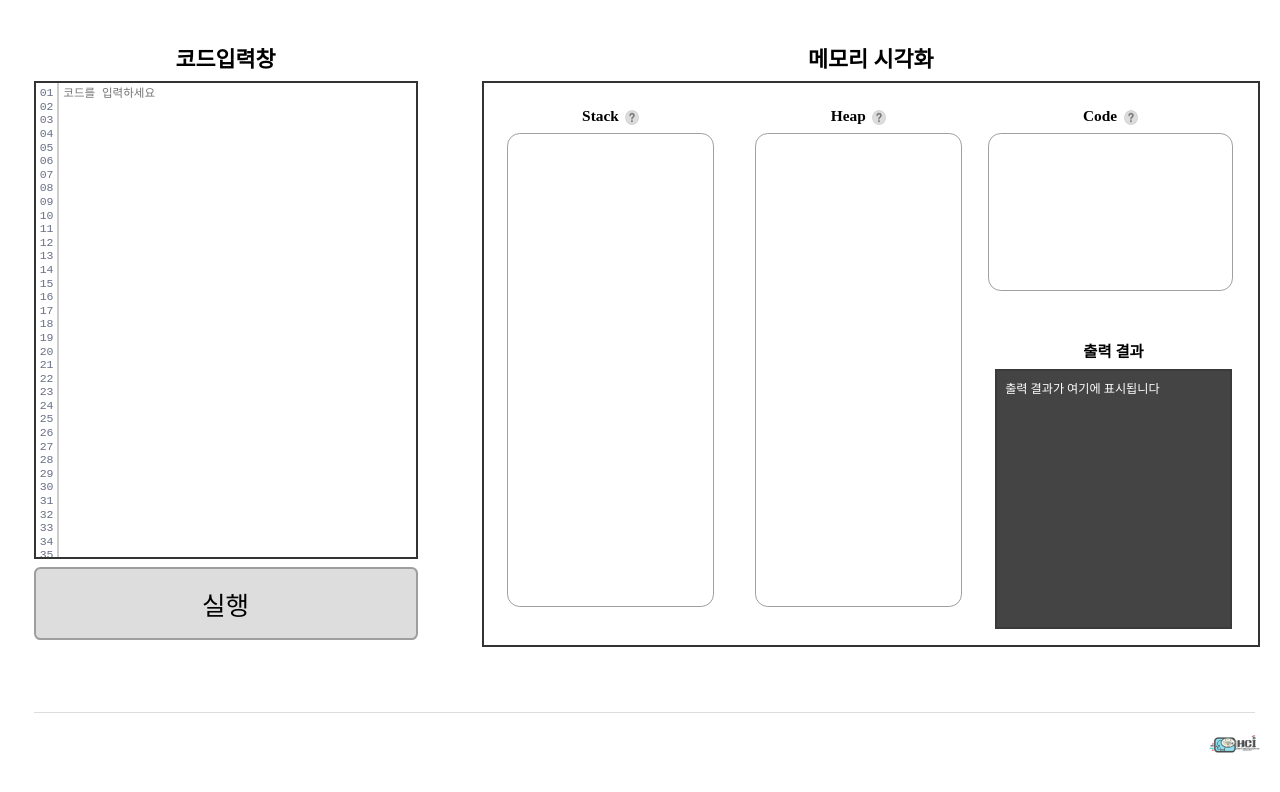
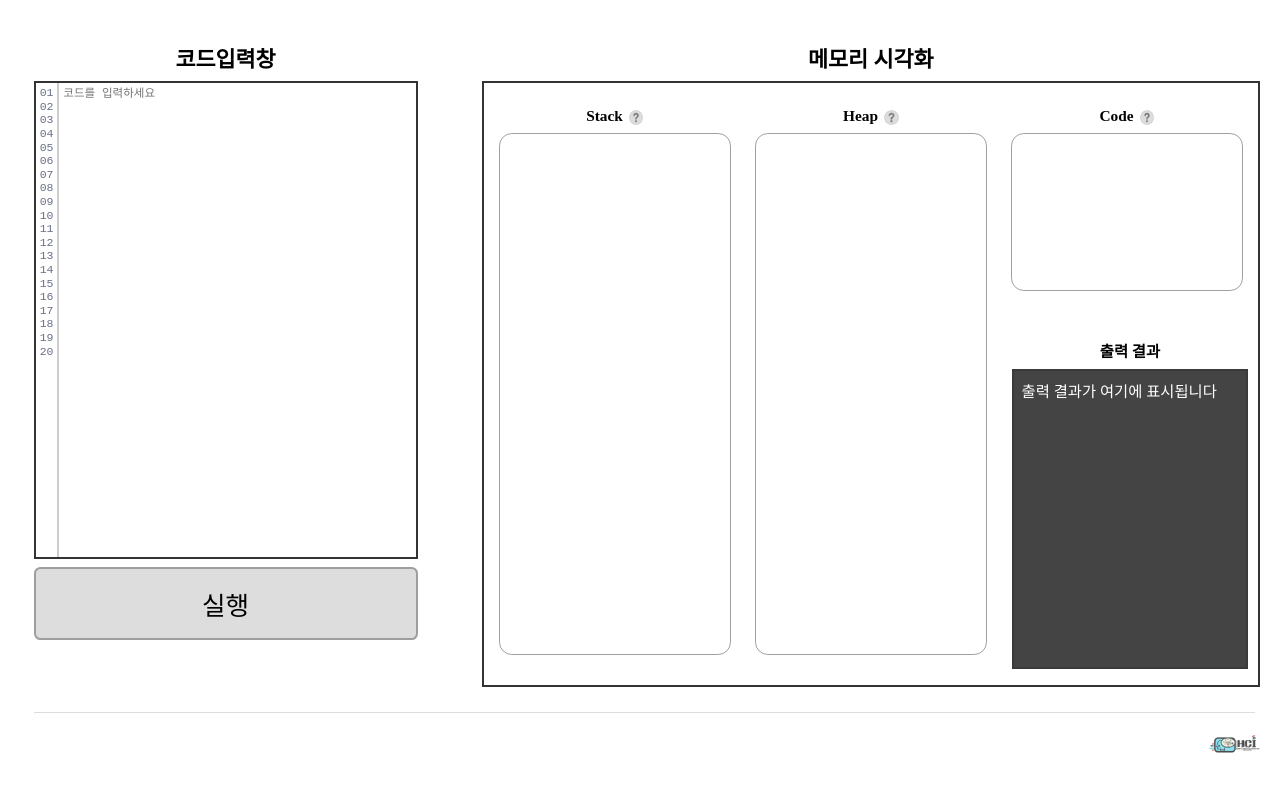
Before and after one commit to camaro13/CeeVizor, a React (Create React App) app in the folder Frontend/: page / in a window 1280 px wide. Shown: the top 792 px of the page. Built offline with nearby package versions, Linux system fonts and the light colour scheme.

Commit message:
stack, data fix

```diff
--- a/Frontend/src/App.css
+++ b/Frontend/src/App.css
@@ -7,17 +7,20 @@
   position: relative;
 }
 
+
 .left-panel {
   display: flex;
   flex-direction: column;
   width: 30vw;
 }
 
+
 .left-panel h2 {
   text-align: center;
   margin-bottom: 1vh;
   font-size: 1.7vw;
 }
+
 
 .scrollable-container {
   display: flex;
@@ -26,6 +29,7 @@
   border: 0.2vw solid #333;
   background-color: #fff;
 }
+
 
 .line-numbers {
   width: 1.4vw;
@@ -41,10 +45,12 @@
   overflow: hidden;
 }
 
+
 .line-number {
   pointer-events: none;
   height: 1.7vh;
 }
+
 
 .code-input {
   flex: 1;
@@ -62,6 +68,7 @@
   box-sizing: border-box;
 }
 
+
 .left-panel button {
   margin-top: 1vh;
   width: 30vw;
@@ -74,6 +81,7 @@
   border-radius: 0.5vw;
 }
 
+
 .right-panel {
   text-align: center;
   flex-grow: 1;
@@ -81,11 +89,13 @@
 
 }
 
+
 .right-panel h2 {
   text-align: center;
   font-size: 1.7vw;
   margin-bottom: 1vh;
 }
+
 
 .memory-container {
   border: 0.2vw solid #333;
@@ -94,11 +104,13 @@
   width: 58vw;
 }
 
+
 .memory-row {
   display: flex;
   gap: 2vw;
   align-items: flex-start;
 }
+
 
 .mem-section {
   display: flex;
@@ -107,17 +119,20 @@
   width: 18vw;
   min-height: 24vh;
 
+
 }
+
 
 .mem-box {
   border: 0.12vw solid #a0a0a0;
   border-radius: 1vw;
   flex-grow: 3;
-  min-height: 59vh;
+  min-height: 65vh;
   display: flex;
   flex-direction: column;
-  width: 16vw;
+  width: 18vw;
 }
+
 
 .mem-title {
   padding: 1vh 2vw;
@@ -125,10 +140,17 @@
   font-size: 1.2vw;
 }
 
+
 .mem-content {
   flex-grow: 1;
-  padding: 10vh;
+  padding: 2vh;
+  display: flex;
+  flex-direction: column;
+  justify-content: flex-start;
+  width: 90%;
 }
+
+
 
 .right-column {
   display: flex;
@@ -138,11 +160,13 @@
   width: 20vw;
 }
 
+
 .code-box {
-  min-height: 3vh;
-  height: 12vh;
+  min-height: 6vh !important;
+  height: 12vh !important;
   width: 19vw;
 }
+
 
 .output-area {
   flex-grow: 12;
@@ -151,17 +175,19 @@
   width: 18.5vw;
 }
 
+
 .output-box {
   text-align: left;
   border: 0.2vw solid #3a3a3a;
   background-color: #444;
   color: #fff;
   padding: 1vh;
-  height: 30vh;
+  height: 35vh;
   overflow-y: auto;
   white-space: pre-line;
-  font-size: 0.95vw;
+  font-size: 1.2vw;
 }
+
 
 .hci-logo {
   position: absolute;
@@ -172,12 +198,14 @@
   opacity: 0.7;
 }
 
+
 .bottom-divider {
   width: 318%;
   height: 1px;
   background-color: #ddd;
   margin-top: 9vh;
 }
+
 
 .help-icon {
   width: 1.1vw;
@@ -186,3 +214,94 @@
   vertical-align: middle;
   cursor: pointer;
 }
+
+
+
+/* StackGraph.css */
+.stack-graph {
+  display: flex;
+  flex-direction: column-reverse;
+  justify-content: flex-end;
+}
+
+
+.stack-frame {
+  background-color: #d0f0e0;
+  margin: 4px 0;
+  padding: 6px;
+  border: 1px solid #888;
+  border-radius: 6px;
+}
+
+
+.stack-variable {
+  font-family: 'Courier New', monospace;
+  font-size: 0.85vw;
+  margin: 2px 0;
+}
+
+
+.stack-variable-container {
+  display: flex;
+  flex-direction: column-reverse; /* 아래에서 위로 쌓임 */
+  gap: 6px;
+}
+
+
+/* HeapGraph.css */
+.heap-graph {
+  display: flex;
+  flex-direction: column;
+  gap: 6px;
+}
+
+
+.heap-block {
+  background-color: #fdf7d6;
+  border: 1px solid #aaa;
+  border-radius: 6px;
+  padding: 6px 10px;
+  font-family: 'Courier New', monospace;
+  font-size: 0.9vw;
+}
+
+
+.mem-section {
+  display: flex;
+  flex-direction: column;
+  align-items: center;
+  width: 18vw;
+  min-height: 24vh;
+}
+
+
+.mem-box {
+  border: 0.12vw solid #a0a0a0;
+  border-radius: 1vw;
+  flex-grow: 3;
+  min-height: 65vh;
+  display: flex;
+  flex-direction: column;
+  width: 18vw;
+}
+
+.mem-title {
+  padding: 1vh 2vw;
+  font-weight: bold;
+  font-size: 1.2vw;
+}
+
+
+.mem-content {
+  flex-grow: 1;
+  padding: 2vh;
+  display: flex;
+  flex-direction: column;
+  justify-content: flex-start;
+  width: 90%;
+}
+.stack-area {
+  display: flex;
+  flex-direction: column-reverse;
+  justify-content: flex-start;
+}
--- a/Frontend/src/App.jsx
+++ b/Frontend/src/App.jsx
@@ -1,10 +1,43 @@
 import React, { useRef, useState } from 'react';
 import './App.css';
+import { parseCodeToSteps } from './utils/parseCodeToSteps';
+import StackGraph from './components/StackGraph';
+import HeapGraph from './components/HeapGraph';
+import DataGraph from './components/DataGraph';
 
 function App() {
   const [code, setCode] = useState('');
+  const [steps, setSteps] = useState([]);
+  const [stepIndex, setStepIndex] = useState(0);
   const inputRef = useRef(null);
   const lineRef = useRef(null);
+
+  const handleRun = () => {
+    const trimmedCode = code.trim();
+    if (!trimmedCode) {
+      alert('코드를 입력해주세요.');
+      return;
+    }
+
+    const generatedSteps = parseCodeToSteps(trimmedCode);
+    if (!generatedSteps || generatedSteps.length === 0) {
+      alert('분석된 실행 단계가 없습니다.');
+      return;
+    }
+
+    setSteps(generatedSteps);
+    setStepIndex(0);
+
+    let current = 0;
+    const interval = setInterval(() => {
+      current += 1;
+      if (current >= generatedSteps.length) {
+        clearInterval(interval);
+      } else {
+        setStepIndex(current);
+      }
+    }, 1000);
+  };
 
   const handleScroll = () => {
     if (inputRef.current && lineRef.current) {
@@ -13,14 +46,17 @@ function App() {
   };
 
   const generateLineNumbers = () => {
-    const lineCount = Math.max(code.split('\n').length, 200);
+    const lineCount = Math.max(code.split('\n').length, 20);
     return Array.from({ length: lineCount }, (_, i) => (
       <div className="line-number" key={i}>{String(i + 1).padStart(2, '0')}</div>
     ));
   };
 
+  const currentStep = steps[stepIndex] || { stack: [], heap: [], output: '', data: [], code: null };
+
   return (
     <div className="container">
+      {/* 좌측: 코드 입력창 */}
       <div className="left-panel">
         <h2>코드입력창</h2>
         <div className="scrollable-container">
@@ -36,51 +72,66 @@ function App() {
             onScroll={handleScroll}
           />
         </div>
-        <button>실행</button>
+        <button onClick={handleRun}>실행</button>
         <div className="bottom-divider" />
       </div>
 
+      {/* 우측: 메모리 시각화 패널 */}
       <div className="right-panel">
         <h2>메모리 시각화</h2>
         <div className="memory-container">
           <div className="memory-row">
+
+            {/* ✅ Stack 영역 */}
             <div className="mem-section">
               <div className="mem-title">
                 Stack
                 <img src="/question_mark.png" alt="스택 정보" className="help-icon" title="스택 정보" />
               </div>
               <div className="mem-box">
-                <div className="mem-content"></div>
+                <div className="mem-content stack-area">{/* 핵심: 아래→위 쌓임 */}
+                  <StackGraph stack={currentStep.stack} />
+                </div>
                 <img src="/hci_logo.png" alt="HCI Logo" className="hci-logo" />
               </div>
             </div>
 
+            {/* Heap 영역 */}
             <div className="mem-section">
               <div className="mem-title">
                 Heap
                 <img src="/question_mark.png" alt="힙 정보" className="help-icon" title="힙 정보" />
               </div>
               <div className="mem-box">
-                <div className="mem-content"></div>
+                <div className="mem-content">
+                  <HeapGraph heap={currentStep.heap} />
+                </div>
               </div>
             </div>
 
+            {/* Data(Code) 시각화 영역 */}
             <div className="right-column">
               <div className="mem-section">
                 <div className="mem-title">
                   Code
-                  <img src="/question_mark.png" alt="코드 정보" className="help-icon" title="코드 정보" />
+                  <img src="/question_mark.png" alt="코드 정보" className="help-icon" title="코드 및 데이터" />
                 </div>
                 <div className="mem-box code-box">
-                  <div className="mem-content"></div>
+                  <div className="mem-content">
+                    <DataGraph data={currentStep.data} />
+                  </div>
                 </div>
               </div>
 
+              {/* 출력 결과 영역 */}
               <div className="output-area">
                 <div className="mem-title">출력 결과</div>
-                <div className="output-box">출력 결과가 여기에 표시됩니다</div>
+                <div className="output-box">
+                  {currentStep.output || '출력 결과가 여기에 표시됩니다'}
+                </div>
               </div>
             </div>
+
           </div>
         </div>
       </div>
--- /dev/null
+++ b/Frontend/src/components/DataGraph.css
@@ -0,0 +1,23 @@
+.data-graph {
+  display: flex;
+  flex-direction: column;
+  font-family: 'Courier New', monospace;
+  font-size: 1rem;
+  color: #333;
+  padding: 12px 16px;
+  background: #f7faff;
+  border: 1.5px solid #a0bfd4;
+  border-radius: 12px;
+  box-sizing: border-box;
+  width: 100%;
+  word-break: break-word;
+}
+
+.data-variable {
+  font-size: 1.04rem;
+  background: none;
+  border-radius: 6px;
+  padding: 0;
+  margin: 0;
+  border: none;
+}
--- /dev/null
+++ b/Frontend/src/components/DataGraph.jsx
@@ -0,0 +1,19 @@
+import React from 'react';
+import './DataGraph.css';
+
+function DataGraph({ data = [] }) {
+  if (!data || data.length === 0) return null;
+
+  // 여러 값이 필요하면 map, 하나만 있으면 단일 출력
+  return (
+    <div className="data-graph">
+      {data[0] && (
+        <div className="data-variable">
+          {data[0].key} = {data[0].value}
+        </div>
+      )}
+    </div>
+  );
+}
+
+export default DataGraph;
--- /dev/null
+++ b/Frontend/src/components/HeapGraph.css
@@ -0,0 +1,21 @@
+.heap-graph {
+  display: flex;
+  flex-direction: column;
+  justify-content: flex-start;
+  align-items: stretch;
+  gap: 10px;
+}
+
+.heap-block {
+  background-color: #fdf7d6;
+  border: 2px solid #aaa;
+  border-radius: 12px;
+  padding: 10px 16px;
+  font-family: 'Courier New', monospace;
+  font-size: 1.1rem;
+  width: 100%;
+  text-align: left;
+  box-sizing: border-box;
+  max-width: 100%;
+  word-break: break-word;
+}
--- /dev/null
+++ b/Frontend/src/components/HeapGraph.jsx
@@ -0,0 +1,17 @@
+import './HeapGraph.css';
+
+function HeapGraph({ heap }) {
+  if (!heap || heap.length === 0) return null;
+
+  return (
+    <div className="heap-graph">
+      {heap.map((block, idx) => (
+        <div className="heap-block" key={idx}>
+          {block.label} = {block.value}
+        </div>
+      ))}
+    </div>
+  );
+}
+
+export default HeapGraph;
--- /dev/null
+++ b/Frontend/src/components/StackGraph.css
@@ -0,0 +1,32 @@
+.stack-graph {
+  display: flex;
+  flex-direction: column-reverse;
+  gap: 10px;
+}
+
+.stack-frame {
+  background-color: #d0f0e0;
+  padding: 12px 18px;
+  border: 2px solid #888;
+  border-radius: 12px;
+  font-family: 'Courier New', monospace;
+  font-size: 1.2rem;
+  width: 100%;
+  box-sizing: border-box;
+  word-break: break-word;
+  white-space: pre-wrap;
+}
+
+.stack-variable-container {
+  display: flex;
+  flex-direction: column-reverse; /* ✅ 핵심 */
+  gap: 6px;
+}
+
+
+.stack-variable {
+  font-family: 'Courier New', monospace;
+  font-size: 1.2rem;
+  white-space: pre-wrap;
+  word-break: break-word;
+}
--- /dev/null
+++ b/Frontend/src/components/StackGraph.jsx
@@ -0,0 +1,22 @@
+import './StackGraph.css';
+
+function StackGraph({ stack }) {
+  if (!stack || stack.length === 0) return null;
+  return (
+    <div className="stack-graph">
+      {stack.map((frame, idx) => (
+        <div className="stack-frame" key={idx}>
+          <div className="stack-variable-container">
+            {frame.variables.map((v, i) => (
+              <div className="stack-variable" key={i}>
+                {v.key} = {v.value}
+              </div>
+            ))}
+          </div>
+        </div>
+      ))}
+    </div>
+  );
+}
+
+export default StackGraph;
--- /dev/null
+++ b/Frontend/src/utils/parseCodeToSteps.js
@@ -0,0 +1,150 @@
+export function parseCodeToSteps(code) {
+  if (!code.trim()) return [];
+
+  const steps = [];
+  const arrValues = [1, 2, 3, 4, 5];
+
+  // ✅ 항상 유지되는 Data 영역 전역 변수
+  const dataSection = [
+    { key: 'global_var', value: 100 }
+  ];
+
+  // 🧾 스텝 0: main 함수 진입
+  steps.push({
+    stack: [
+      {
+        function: 'main',
+        variables: [
+          { key: 'n', value: 5 }
+        ]
+      }
+    ],
+    heap: [],
+    output: '',
+    code: {
+      line: 12,
+      text: 'int n = 5;'
+    },
+    data: dataSection
+  });
+
+  // 💡 스텝 1~5: heap_arr 점진적 할당
+  for (let i = 0; i < arrValues.length; i++) {
+    const heapBlocks = [];
+    for (let j = 0; j <= i; j++) {
+      heapBlocks.push({ label: `heap_arr[${j}]`, value: arrValues[j] });
+    }
+
+    steps.push({
+      stack: [
+        {
+          function: 'main',
+          variables: [
+            { key: 'heap_arr', value: `[${arrValues.slice(0, i + 1).join(', ')}${i < 4 ? ', ...' : ''}]` },
+            { key: 'n', value: 5 }
+          ]
+        }
+      ],
+      heap: heapBlocks,
+      output: '',
+      code: {
+        line: 15,
+        text: `heap_arr[${i}] = ${i + 1};`
+      },
+      data: dataSection
+    });
+  }
+
+  // ✅ 스텝 6: print_sum 진입
+  steps.push({
+    stack: [
+      {
+        function: 'main',
+        variables: [
+          { key: 'heap_arr', value: '[1, 2, 3, 4, 5]' },
+          { key: 'n', value: 5 }
+        ]
+      },
+      {
+        function: 'print_sum',
+        variables: [
+          { key: 'sum', value: 0 },
+          { key: 'i', value: 0 }
+        ]
+      }
+    ],
+    heap: arrValues.map((v, idx) => ({ label: `heap_arr[${idx}]`, value: v })),
+    output: '',
+    code: {
+      line: 6,
+      text: 'void print_sum(int *arr, int size) { ... }'
+    },
+    data: dataSection
+  });
+
+  // ⏱️ 스텝 7 ~ 11: 합계 누적 중
+  let sum = 0;
+  for (let i = 0; i < 5; i++) {
+    sum += arrValues[i];
+
+    steps.push({
+      stack: [
+        {
+          function: 'main',
+          variables: [
+            { key: 'heap_arr', value: '[1, 2, 3, 4, 5]' },
+            { key: 'n', value: 5 }
+          ]
+        },
+        {
+          function: 'print_sum',
+          variables: [
+            { key: 'sum', value: sum },
+            { key: 'i', value: i + 1 }
+          ]
+        }
+      ],
+      heap: arrValues.map((v, idx) => ({ label: `heap_arr[${idx}]`, value: v })),
+      output: '',
+      code: {
+        line: 9,
+        text: `sum += arr[${i}];`
+      },
+      data: dataSection
+    });
+  }
+
+  // 🖨️ 스텝 12: printf 출력
+  steps.push({
+    stack: [
+      {
+        function: 'main',
+        variables: [
+          { key: 'heap_arr', value: '[1, 2, 3, 4, 5]' },
+          { key: 'n', value: 5 }
+        ]
+      }
+    ],
+    heap: [],
+    output: '합계: 15\n',
+    code: {
+      line: 10,
+      text: 'printf("합계: %d\\n", sum);'
+    },
+    data: dataSection
+  });
+
+  // 🚪 스텝 13: 프로그램 종료
+  steps.push({
+    stack: [],
+    heap: [],
+    output: '합계: 15\n',
+    code: {
+      line: 18,
+      text: 'return 0;'
+    },
+    data: [] // 전역 변수도 해제됨
+  });
+
+  return steps;
+}
```
Also changed, not shown: Frontend/src/commponents/HeapGraph.jsx (deleted), Frontend/src/commponents/StackGraph.jsx (deleted).
